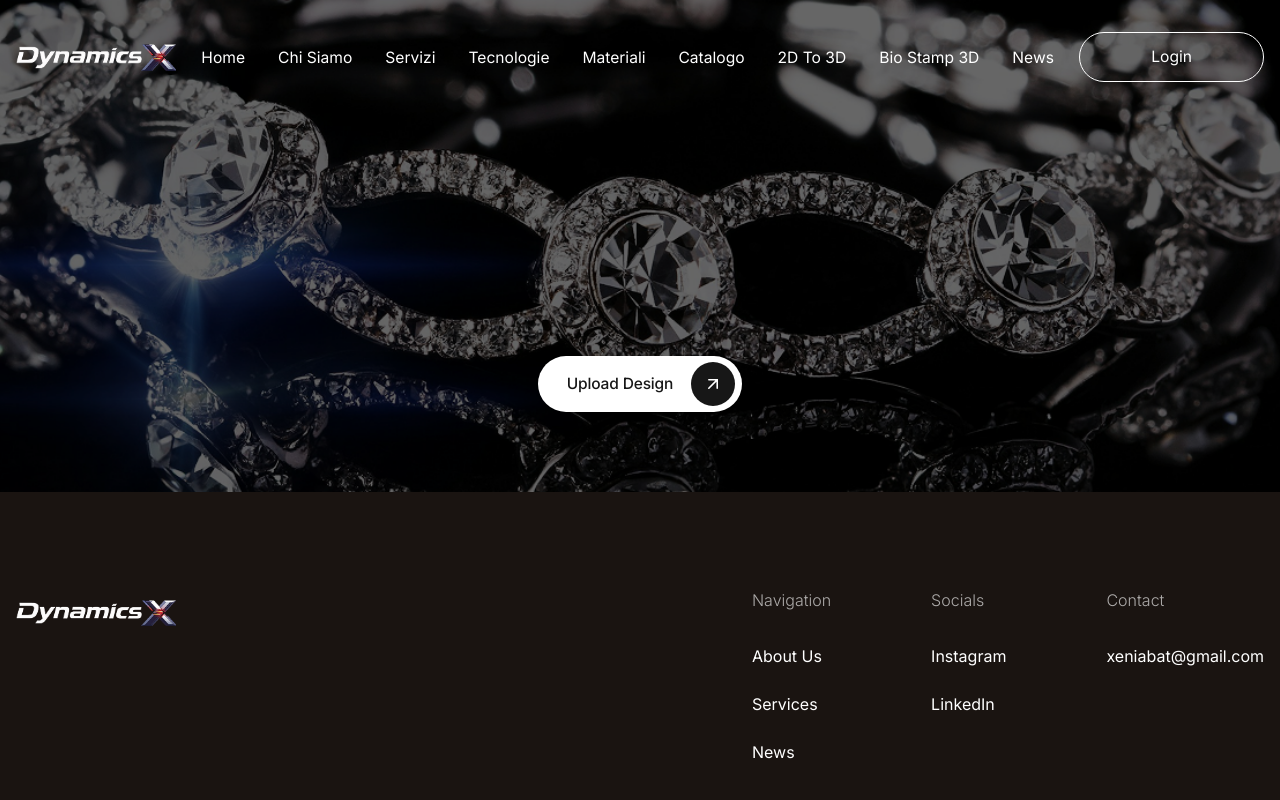
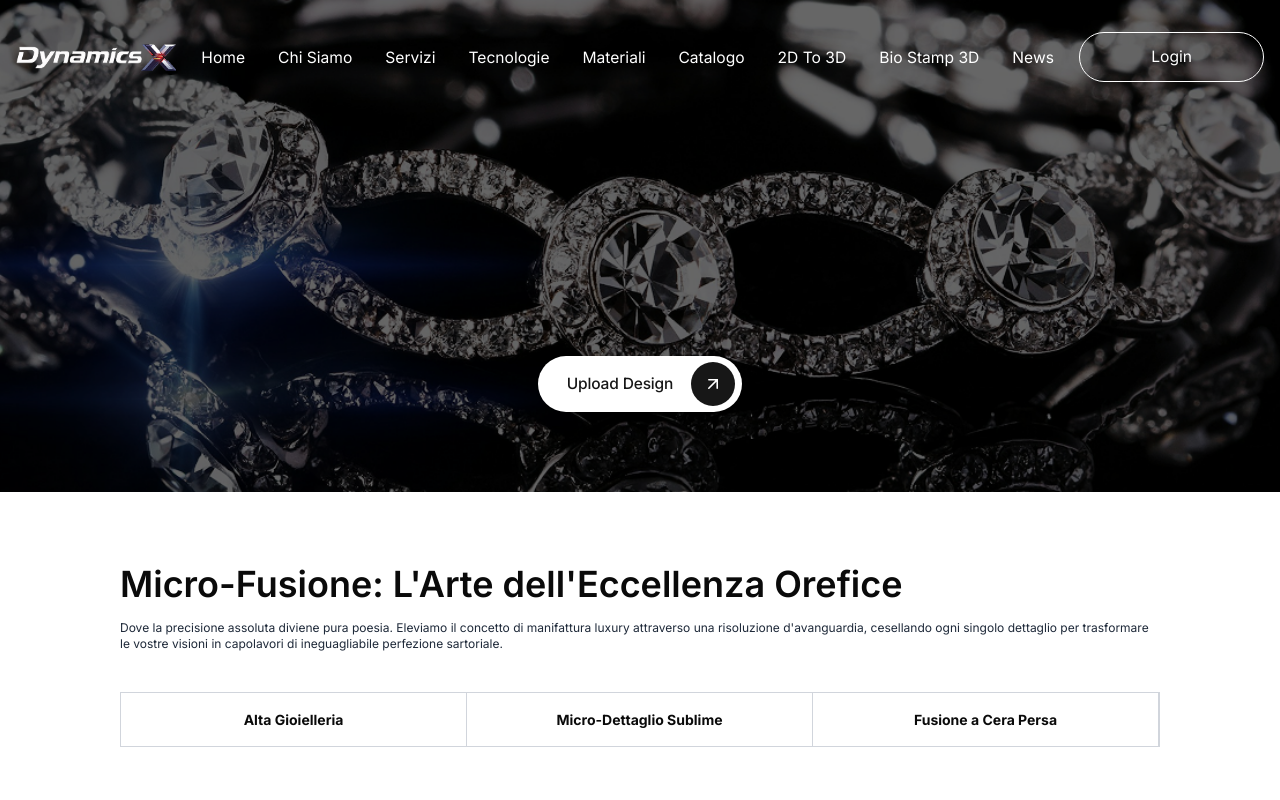
Before and after one commit to alimuzzaman-zamaddar/dynamic-x-project, a React (Vite) app: page /jwellery in a window 1280 px wide. Shown: the top 800 px of the page. Built offline with nearby package versions, Linux system fonts and the light colour scheme.

Commit message:
feat:complete the micro section

```diff
--- /dev/null
+++ b/src/components/PagesComponent/Jwellery/Micro.jsx
@@ -0,0 +1,35 @@
+import React from 'react'
+import Container from '../../../shared/Container'
+
+const Micro = () => {
+  return (
+    <section className='lg:py-18 py-8'>
+      <Container>
+        <h2 className='lg:text-4xl text-2xl font-semibold text-[#0A0A0A]'>Micro-Fusione: L'Arte dell'Eccellenza Orefice</h2>
+        <p className='text-xs font-normal text-[#1E2939] pt-4'>Dove la precisione assoluta diviene pura poesia. Eleviamo il concetto di manifattura luxury attraverso una risoluzione d'avanguardia, cesellando ogni singolo dettaglio per trasformare le vostre visioni in capolavori di ineguagliabile perfezione sartoriale.</p>
+        <div className="flex md:flex-row flex-col mt-10 border border-[#D1D5DC]">
+          <div className="w-full">
+
+            <div className="py-4 px-6 border-r  border-[#D1D5DC]">
+              <h4 className='text-[#0A0A0A] text-[14px] font-bold text-center'>Alta Gioielleria</h4>
+            </div>
+          </div>
+          <div className="w-full">
+
+            <div className="py-4 px-6 border-r  border-[#D1D5DC]">
+              <h4 className='text-[#0A0A0A] text-[14px] font-bold text-center'>Micro-Dettaglio Sublime</h4>
+            </div>
+          </div>
+          <div className="w-full">
+
+            <div className="py-4 px-6 border-r  border-[#D1D5DC]">
+              <h4 className='text-[#0A0A0A] text-[14px] font-bold text-center'>Fusione a Cera Persa</h4>
+            </div>
+          </div>
+        </div>
+      </Container>
+    </section>
+  )
+}
+
+export default Micro
--- a/src/pages/Jwellery.jsx
+++ b/src/pages/Jwellery.jsx
@@ -1,11 +1,13 @@
 import React from 'react'
 import Jwellerybanner from "../assets/img/bg/jwellery.png"
 import NewBanner from '../components/CommonComponents/NewBanner'
+import Micro from '../components/PagesComponent/Jwellery/Micro'
 
 const Jwellery = () => {
   return (
     <>
       <NewBanner image={Jwellerybanner} />
+      <Micro />
     </>
   )
 }
```
